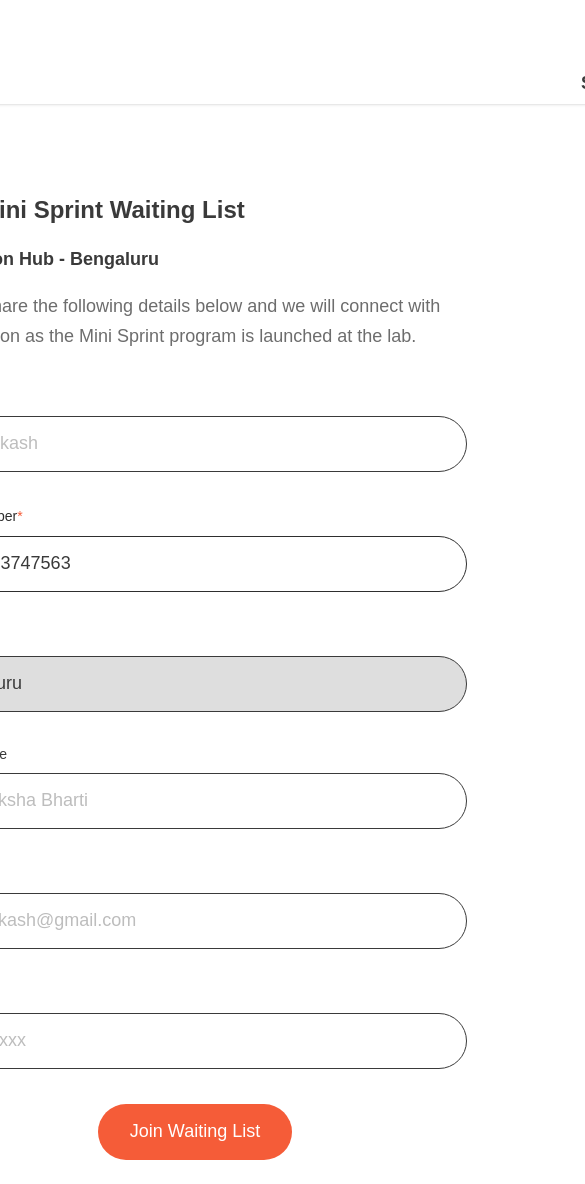
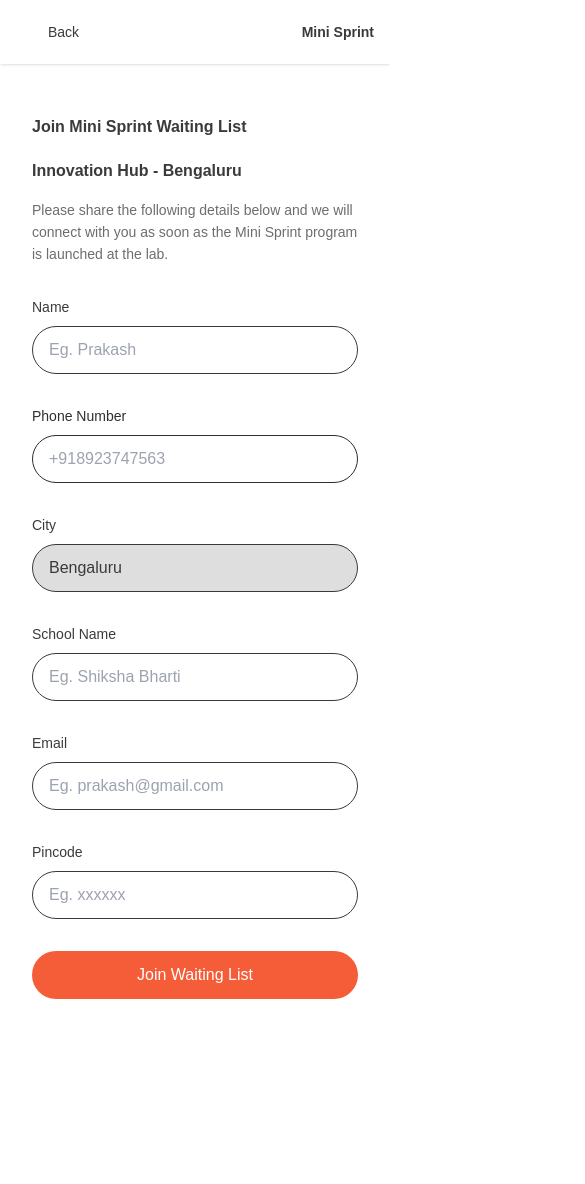
Before and after one commit to navgurukul/Amazon-Future-Engineer, a Next.js app: page /additionalquestions in a window 390 px wide. Shown: the top 1184 px of the page, 585 px wide, since content can reach past the window. After the commit the page ends 1015 px from the top, so only its background shows below. Built offline with nearby package versions, Linux system fonts and the light colour scheme.

Commit message:
Start making page responsive

```diff
--- a/src/app/additionalquestions/page.tsx
+++ b/src/app/additionalquestions/page.tsx
@@ -4,73 +4,96 @@ import type { NextPage } from 'next';
 const Page: NextPage = () => {
   return (
     <>
-      <div className="w-full min-h-screen bg-white flex flex-col justify-center items-center gap-16">
-        <div className="w-full h-[104px] pl-12 pr-[816px] pt-[37px] pb-9 bg-white shadow inline-flex justify-start items-start gap-[698px]">
-          <div className="self-stretch flex items-center gap-2">
+      <div className="w-full min-h-screen bg-white flex flex-col justify-center items-center gap-8 md:gap-16">
+        <div className="w-full h-[64px] md:h-[104px] px-4 md:pl-12 md:pr-[816px] py-3 md:pt-[37px] md:pb-9 bg-white shadow inline-flex justify-between items-center gap-4">
+          <div className="flex items-center gap-2">
             <div className="w-6 h-6 relative"></div>
-            <div className="text-center text-[#3a3a3a] text-lg font-medium font-['Amazon Ember'] leading-[30.60px]">Back</div>
+            <div className="text-sm md:text-lg text-[#3a3a3a] font-medium leading-[30.60px]">Back</div>
           </div>
-          <div className="text-center text-[#3a3a3a] text-lg font-bold font-['Amazon Ember'] leading-[30.60px]">Mini Sprint</div>
+          <div className="text-sm md:text-lg text-[#3a3a3a] font-bold leading-[30.60px]">Mini Sprint</div>
         </div>
-        <div className="flex justify-center items-center">
-          <div className="w-[592px] rounded-lg flex-col justify-start items-center gap-8 inline-flex p-6">
-            <div className="self-stretch  flex-col justify-start items-start gap-4 flex">
-              <div className="text-[#3a3a3a] text-[24px] font-extrabold leading-[36px] font-['Amazon Ember Display']">
+
+        <div className="flex justify-center items-center w-full px-4">
+          <div className="w-full md:w-[592px] rounded-lg flex flex-col justify-start items-center gap-8 p-4 md:p-6">
+            <div className="w-full flex flex-col gap-4">
+              <div className="text-[#3a3a3a] text-2xl md:text-[24px] font-extrabold leading-[30px] md:leading-[36px]">
                 Join Mini Sprint Waiting List
               </div>
 
-              <div className="text-[#3a3a3a] text-lg font-bold leading-[30.60px]">Innovation Hub - Bengaluru</div>
-              <div className="self-stretch text-[#6d6d6d] text-lg font-medium leading-[30.60px]">
+
+              <div className="text-[#3a3a3a] text-base md:text-lg font-bold leading-[25px] md:leading-[30.60px]">
+                Innovation Hub - Bengaluru
+              </div>
+              <div className="text-[#6d6d6d] text-sm md:text-lg font-medium leading-[22px] md:leading-[30.60px]">
                 Please share the following details below and we will connect with you as soon as the Mini Sprint program is launched at the lab.
               </div>
             </div>
-            <div className="self-stretch h-[88px] flex-col justify-start items-start gap-2 flex">
-              <div>
-                <span className="text-[#3a3a3a] text-sm font-medium font-['Amazon Ember'] leading-normal">Name</span>
-                <span className="text-[#f55c38] text-sm font-medium font-['Amazon Ember'] leading-normal">*</span>
-              </div>
-              <div className="self-stretch h-14 px-4 py-2 rounded-[100px] border border-[#3a3a3a] justify-start items-center gap-2 inline-flex">
-                <div className="text-[#bdbdbd] text-lg font-medium font-['Amazon Ember'] leading-[30.60px]">Eg. Prakash</div>
-              </div>
+
+            <div className="w-full flex flex-col gap-2">
+              <label className="text-[#3a3a3a] text-sm font-medium leading-normal">
+                Name <span className="text-[#f55c38] hidden md:inline">*</span>
+              </label>
+              <input
+                className="w-full h-12 md:h-14 px-4 py-2 rounded-full border border-[#3a3a3a] text-[#bdbdbd] text-base md:text-lg font-medium"
+                placeholder="Eg. Prakash"
+              />
             </div>
-            <div className="self-stretch h-[88px] flex-col justify-start items-start gap-2 flex">
-              <div>
-                <span className="text-[#2e2e2e] text-sm font-medium font-['Amazon Ember'] leading-normal">Phone Number</span>
-                <span className="text-[#f55c38] text-sm font-medium font-['Amazon Ember'] leading-normal">*</span>
-              </div>
-              <div className="self-stretch h-14 px-4 py-2 rounded-[100px] border border-[#2e2e2e] justify-start items-center gap-2 inline-flex">
-                <div className="text-[#3a3a3a] text-lg font-medium font-['Amazon Ember'] leading-[30.60px]">+918923747563</div>
-              </div>
+
+            <div className="w-full flex flex-col gap-2">
+              <label className="text-[#2e2e2e] text-sm font-medium leading-normal">
+                Phone Number <span className="text-[#f55c38] hidden md:inline">*</span>
+              </label>
+              <input
+                className="w-full h-12 md:h-14 px-4 py-2 rounded-full border border-[#2e2e2e] text-[#3a3a3a] text-base md:text-lg font-medium"
+                placeholder="+918923747563"
+              />
             </div>
-            <div className="self-stretch h-[88px] flex-col justify-start items-start gap-2 flex">
-              <div>
-                <span className="text-[#3a3a3a] text-sm font-medium font-['Amazon Ember'] leading-normal">City</span>
-                <span className="text-[#f55c38] text-sm font-medium font-['Amazon Ember'] leading-normal">*</span>
-              </div>
-              <div className="self-stretch h-14 px-4 py-2 bg-[#dedede] rounded-[100px] border border-[#3a3a3a] justify-start items-center gap-2 inline-flex">
-                <div className="text-[#3a3a3a] text-lg font-medium font-['Amazon Ember'] leading-[30.60px]">Bengaluru</div>
-              </div>
+
+            <div className="w-full flex flex-col gap-2">
+              <label className="text-[#3a3a3a] text-sm font-medium leading-normal">
+                City <span className="text-[#f55c38] hidden md:inline">*</span>
+              </label>
+              <input
+                className="w-full h-12 md:h-14 px-4 py-2 bg-[#dedede] rounded-full border border-[#3a3a3a] text-[#3a3a3a] text-base md:text-lg font-medium"
+                value="Bengaluru"
+                readOnly
+              />
             </div>
-            <div className="self-stretch h-[88px] flex-col justify-start items-start gap-2 flex">
-              <div className="text-[#3a3a3a] text-sm font-medium font-['Amazon Ember'] leading-normal">School Name</div>
-              <div className="self-stretch h-14 px-4 py-2 rounded-[100px] border border-[#3a3a3a] justify-start items-center gap-2 inline-flex">
-                <div className="text-[#bdbdbd] text-lg font-medium font-['Amazon Ember'] leading-[30.60px]">Eg. Shiksha Bharti</div>
-              </div>
+
+            <div className="w-full flex flex-col gap-2">
+              <label className="text-[#3a3a3a] text-sm font-medium leading-normal">
+                School Name
+              </label>
+              <input
+                className="w-full h-12 md:h-14 px-4 py-2 rounded-full border border-[#3a3a3a] text-[#bdbdbd] text-base md:text-lg font-medium"
+                placeholder="Eg. Shiksha Bharti"
+              />
             </div>
-            <div className="self-stretch h-[88px] flex-col justify-start items-start gap-2 flex">
-              <div className="text-[#3a3a3a] text-sm font-medium font-['Amazon Ember'] leading-normal">Email</div>
-              <div className="self-stretch h-14 px-4 py-2 rounded-[100px] border border-[#3a3a3a] justify-start items-center gap-2 inline-flex">
-                <div className="text-[#bdbdbd] text-lg font-medium font-['Amazon Ember'] leading-[30.60px]">Eg. prakash@gmail.com</div>
-              </div>
+
+            <div className="w-full flex flex-col gap-2">
+              <label className="text-[#3a3a3a] text-sm font-medium leading-normal">
+                Email
+              </label>
+              <input
+                className="w-full h-12 md:h-14 px-4 py-2 rounded-full border border-[#3a3a3a] text-[#bdbdbd] text-base md:text-lg font-medium"
+                placeholder="Eg. prakash@gmail.com"
+              />
             </div>
-            <div className="self-stretch h-[88px] flex-col justify-start items-start gap-2 flex">
-              <div className="text-[#3a3a3a] text-sm font-medium font-['Amazon Ember'] leading-normal">Pincode</div>
-              <div className="self-stretch h-14 px-4 py-2 rounded-[100px] border border-[#3a3a3a] justify-start items-center gap-2 inline-flex">
-                <div className="text-[#bdbdbd] text-lg font-medium font-['Amazon Ember'] leading-[30.60px]">Eg. xxxxxx</div>
-              </div>
+
+            <div className="w-full flex flex-col gap-2">
+              <label className="text-[#3a3a3a] text-sm font-medium leading-normal">
+                Pincode
+              </label>
+              <input
+                className="w-full h-12 md:h-14 px-4 py-2 rounded-full border border-[#3a3a3a] text-[#bdbdbd] text-base md:text-lg font-medium"
+                placeholder="Eg. xxxxxx"
+              />
             </div>
-            <div className="h-14 px-8 py-2 bg-[#f55c38] rounded-[100px] justify-center items-center gap-2 inline-flex ">
-              <div className="text-center text-white text-lg font-medium font-['Amazon Ember'] leading-[30.60px]">Join Waiting List</div>
+
+            <div className="w-full md:w-auto h-12 md:h-14 px-6 md:px-8 py-2 bg-[#f55c38] rounded-full flex justify-center items-center">
+              <span className="text-white text-base md:text-lg font-medium leading-7 md:leading-[30.60px]">
+                Join Waiting List
+              </span>
             </div>
           </div>
         </div>
```
